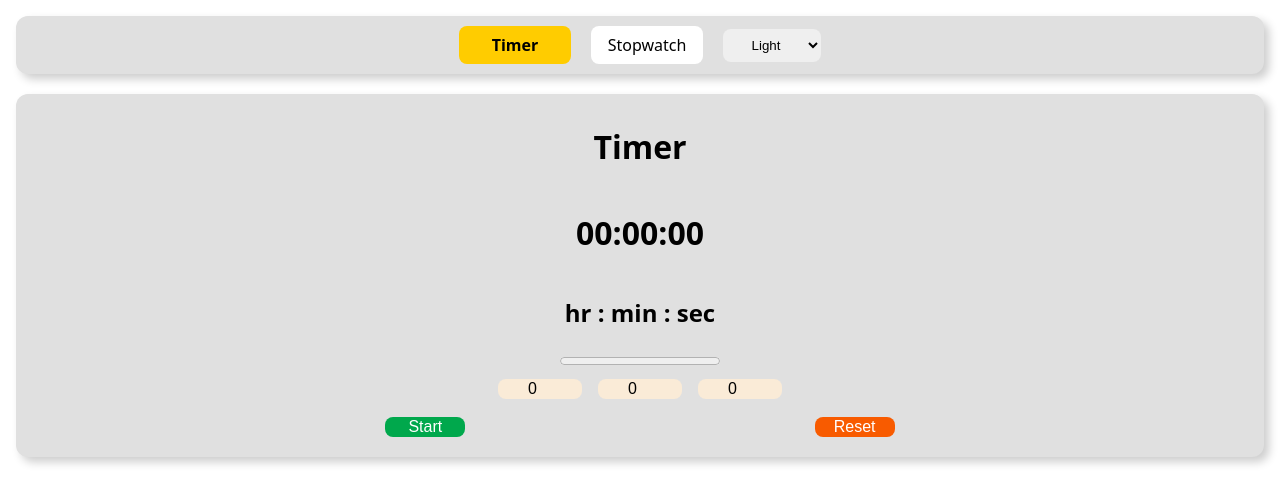
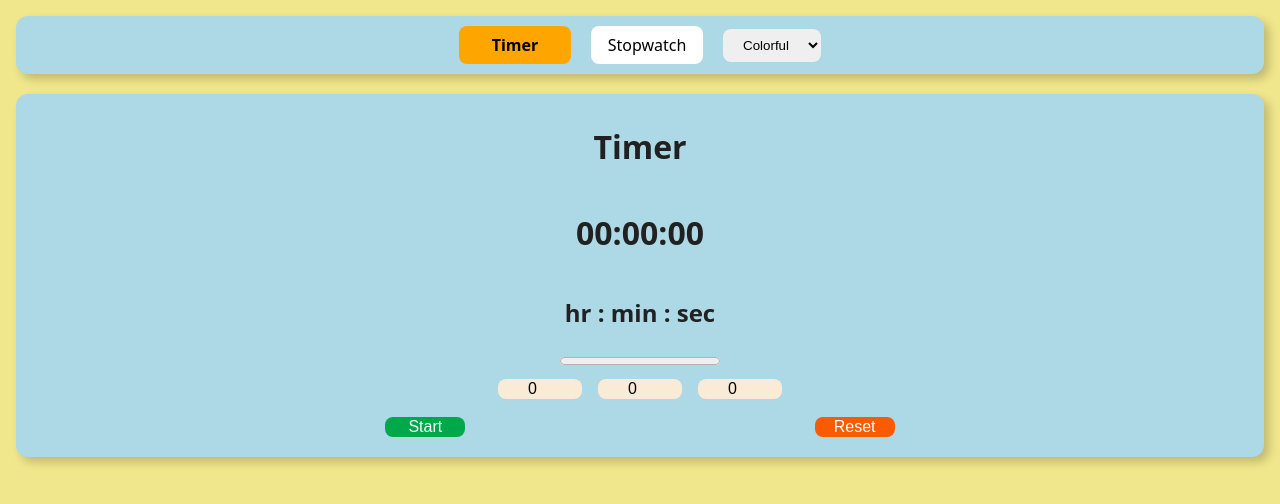
Before and after one commit to dashingvinit/timer-app, a React (Vite) app: page / in a window 1280 px wide. Shown: the top 504 px of the page. Built offline with nearby package versions, Linux system fonts and the light colour scheme.

Commit message:
bug fixes

```diff
--- a/src/components/Buttons.jsx
+++ b/src/components/Buttons.jsx
@@ -6,6 +6,7 @@ function Buttons(props) {
   const handleKeyPress = (event) => {
     switch (event.key.toLowerCase()) {
       case " ":
+        event.preventDefault();
         setRunning(!running);
         break;
 
--- a/src/components/countdown/Progress.jsx
+++ b/src/components/countdown/Progress.jsx
@@ -1,17 +1,19 @@
+import { useEffect } from "react";
+
 function Progress({ total, remaining, start, setStart }) {
   const playAudio = () => {
     const audio = new Audio("/finish.mp3");
     audio.play();
   };
 
-  console.log({ total, remaining, start, setStart });
+  const val = ((total - remaining) / total) * 100 || 0;
 
-  const val = (remaining / total) * 100 || 0;
-
-  if (val === 0 && start) {
-    playAudio();
-    setStart(false);
-  }
+  useEffect(() => {
+    if (val === 100 && start) {
+      playAudio();
+      setStart(false);
+    }
+  }, [val, start, setStart]);
 
   return (
     <div className="title">
--- a/src/components/stopwatch/StoredData.jsx
+++ b/src/components/stopwatch/StoredData.jsx
@@ -1,39 +1,17 @@
-import { useState } from "react";
+import Laps from "./Laps";
 
-const formatTime = (time) => {
-  if (!time) return "00:00:00";
-
-  const minutes = Math.floor(time / 60000)
-    .toString()
-    .padStart(2, "0");
-  const seconds = Math.floor((time % 60000) / 1000)
-    .toString()
-    .padStart(2, "0");
-  const milliseconds = ((time % 1000) / 10).toString().padStart(2, "0");
-  return `${minutes}:${seconds}:${milliseconds}`;
-};
-
-function StoredData({data}) {
-
+function StoredData({ data }) {
   return (
     <div className="saved-laps">
-      <h1>Lap Sessions</h1>
-      {data.map((session, index) => (
-        <div key={index} className="session">
-          {session.length > 0 && (
-            <>
-              <h2>Session {index + 1}</h2>
-              <ul>
-                {session.map((lap, lapIndex) => (
-                  <li key={lapIndex}>
-                    Lap {lapIndex + 1}: {formatTime(lap)}
-                  </li>
-                ))}
-              </ul>
-            </>
-          )}
-        </div>
-      ))}
+      <h2>Lap Sessions</h2>
+      {data
+        .slice()
+        .reverse()
+        .map((session, index) => (
+          <div key={index} className="session">
+            {session.length > 0 && <Laps laps={session} />}
+          </div>
+        ))}
     </div>
   );
 }
--- a/src/components/stopwatch/Timer.jsx
+++ b/src/components/stopwatch/Timer.jsx
@@ -18,21 +18,21 @@ function Timer(props) {
 
   useEffect(() => {
     let interval;
+    console.log("rerendering");
     if (running) {
       interval = setInterval(() => {
         setTime((time) => time + 10);
       }, 10);
     }
     return () => clearInterval(interval);
-  }, [running]);
+  }, []);
 
   return (
     <>
       <div className="time-container">
         <h1 className="title">{formatTime(time)}</h1>
-        <h2>mn : sc : ms</h2>
+        <h2>min : sec : ms</h2>
       </div>
-      {/* <h1 className="title">{formatTime(time)}</h1> */}
     </>
   );
 }
--- a/src/context/useThemeContext.jsx
+++ b/src/context/useThemeContext.jsx
@@ -30,7 +30,7 @@ const themes = {
 const ThemeContext = createContext();
 
 export const ThemeProvider = ({ children }) => {
-  const [theme, setTheme] = useState("light");
+  const [theme, setTheme] = useState("colorful");
 
   const applyTheme = (themeName) => {
     const selectedTheme = themes[themeName];
--- a/src/css/stopwatch.css
+++ b/src/css/stopwatch.css
@@ -28,8 +28,10 @@
 }
 
 .saved-laps {
-  height: 100%;
-  width: 100%;
+  display: flex;
+  flex-direction: column;
+  gap: 10px;
+  margin: 20px 0;
 }
 
 .session {
--- a/src/index.css
+++ b/src/index.css
@@ -2,17 +2,12 @@
   font-family: system-ui, Avenir, Helvetica, Arial, sans-serif;
   font-weight: 400;
 
-  font-synthesis: none;
-  text-rendering: optimizeLegibility;
-  -webkit-font-smoothing: antialiased;
-  -moz-osx-font-smoothing: grayscale;
-
-  --font-color: #000;
-  --bg-color: #fff;
-  --accent-color: #d1e8ff;
-  --timer-default-bg: #e0e0e0;
-  --timer-warning-bg: #ffcc00;
-  --timer-critical-bg: #ff4444;
+  --font-color: #212121;
+  --bg-color: #f0e68c;
+  --accent-color: #ee4941;
+  --timer-default-bg: #add8e6;
+  --timer-warning-bg: #ffa500;
+  --timer-critical-bg: #dc143c;
 }
 
 body {
```
